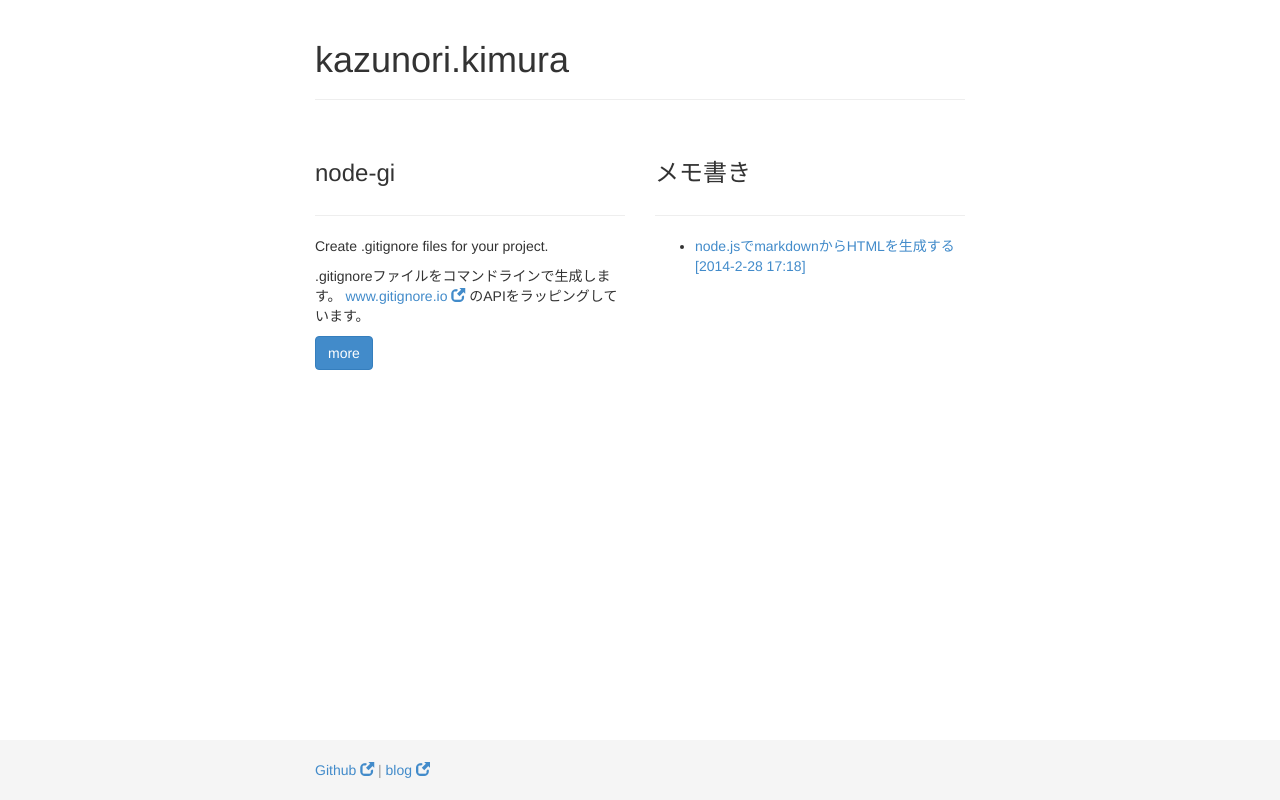
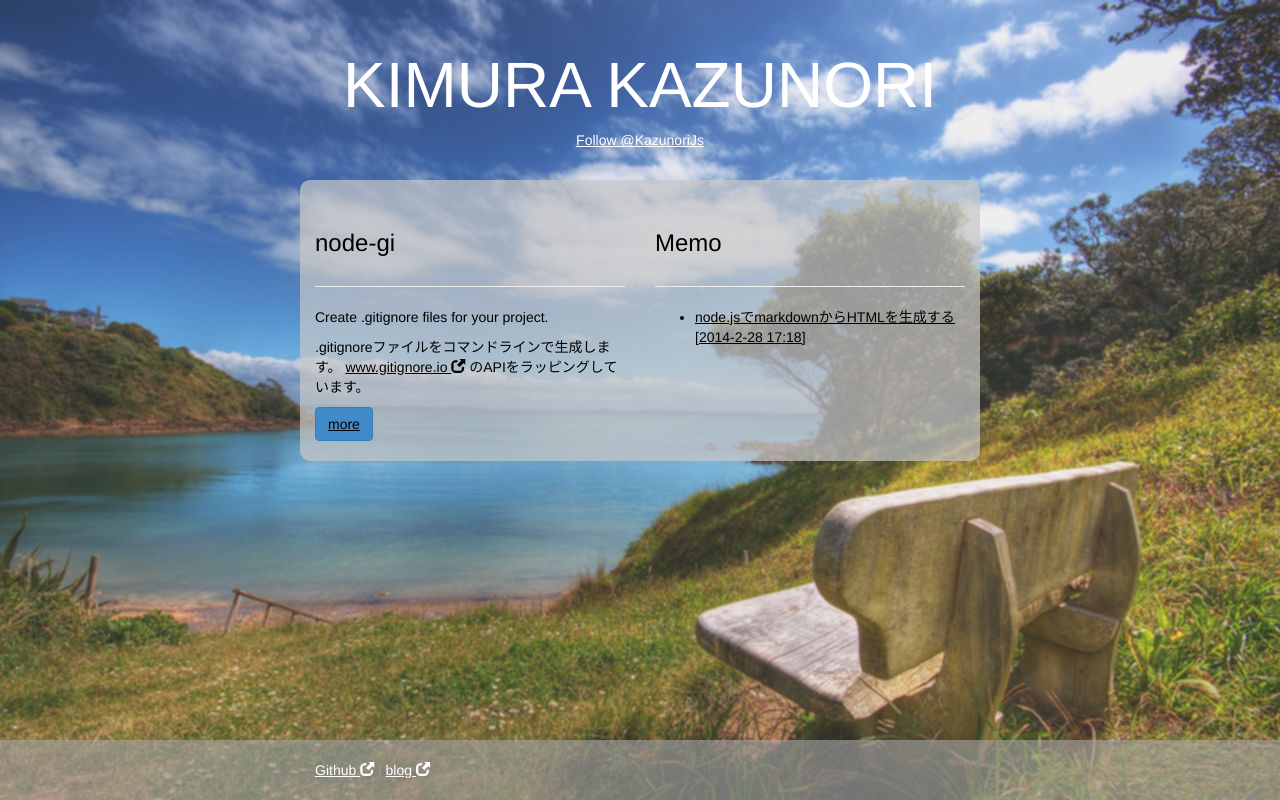
Before and after one commit to Kazunori-Kimura/Kazunori-Kimura.github.io, a plain HTML site: page index.html in a window 1280 px wide. Drawn offline with Linux system fonts and the light colour scheme.

Commit message:
mod style

```diff
--- a/css/style.css
+++ b/css/style.css
@@ -7,7 +7,13 @@ html {
 body {
   /* Margin bottom by footer height */
   margin-bottom: 60px;
+  color: #fff;
   font-family: Helvetica, arial, freesans, clean, sans-serif;
+  background: url("../images/background.jpg") no-repeat top center;
+}
+a {
+  color: #fff;
+  text-decoration: underline;
 }
 #footer {
   position: absolute;
@@ -15,7 +21,7 @@ body {
   width: 100%;
   /* Set the fixed height of the footer here */
   height: 60px;
-  background-color: #f5f5f5;
+  background-color: rgba(165, 165, 165, 0.6);
 }
 
 
@@ -32,6 +38,29 @@ body {
   margin: 20px 0;
 }
 
+.center-block {
+  display: block;
+  margin-left: auto;
+  margin-right: auto;
+  padding-top: 30px;
+  padding-bottom: 20px;
+}
+.center-block h1 {
+  font-size: 48pt;
+}
+.page-contents {
+  background-color: rgba(200, 200, 200, 0.7);
+  border-radius: 10px;
+  margin-top: 10px;
+  margin-bottom: 10px;
+  padding-top: 10px;
+  padding-bottom: 20px;
+  color: #000000;
+}
+.page-contents a {
+  color: #000000;
+  text-decoration: underline;
+}
 .post {
   font-size: large;
   line-height: 1.8;
--- a/index.html
+++ b/index.html
@@ -26,11 +26,13 @@
 
     <!-- Begin page content -->
     <div class="container">
-      <div class="page-header">
-        <h1>kazunori.kimura</h1>
+      <div class="center-block text-center">
+        <h1>KIMURA KAZUNORI</h1>
+
+        <a href="https://twitter.com/KazunoriJs" class="twitter-follow-button" data-show-count="false">Follow @KazunoriJs</a>
       </div>
 
-      <div class="row">
+      <div class="row page-contents">
         <div class="col-xs-12 col-sm-6 col-md-6">
           <div class="page-header">
             <h3>node-gi</h3>
@@ -41,7 +43,7 @@
         </div>
         <div class="col-xs-12 col-sm-6 col-md-6">
           <div class="page-header">
-            <h3>メモ書き</h3>
+            <h3>Memo</h3>
           </div>
           <ul>
 
@@ -66,5 +68,8 @@
     <!-- Bootstrap core JavaScript
     ================================================== -->
     <!-- Placed at the end of the document so the pages load faster -->
+
+    <!-- Twitter follow Button -->
+    <script>!function(d,s,id){var js,fjs=d.getElementsByTagName(s)[0],p=/^http:/.test(d.location)?'http':'https';if(!d.getElementById(id)){js=d.createElement(s);js.id=id;js.src=p+'://platform.twitter.com/widgets.js';fjs.parentNode.insertBefore(js,fjs);}}(document, 'script', 'twitter-wjs');</script>
   </body>
 </html>
```
Also changed, not shown: images/background.jpg (added).
